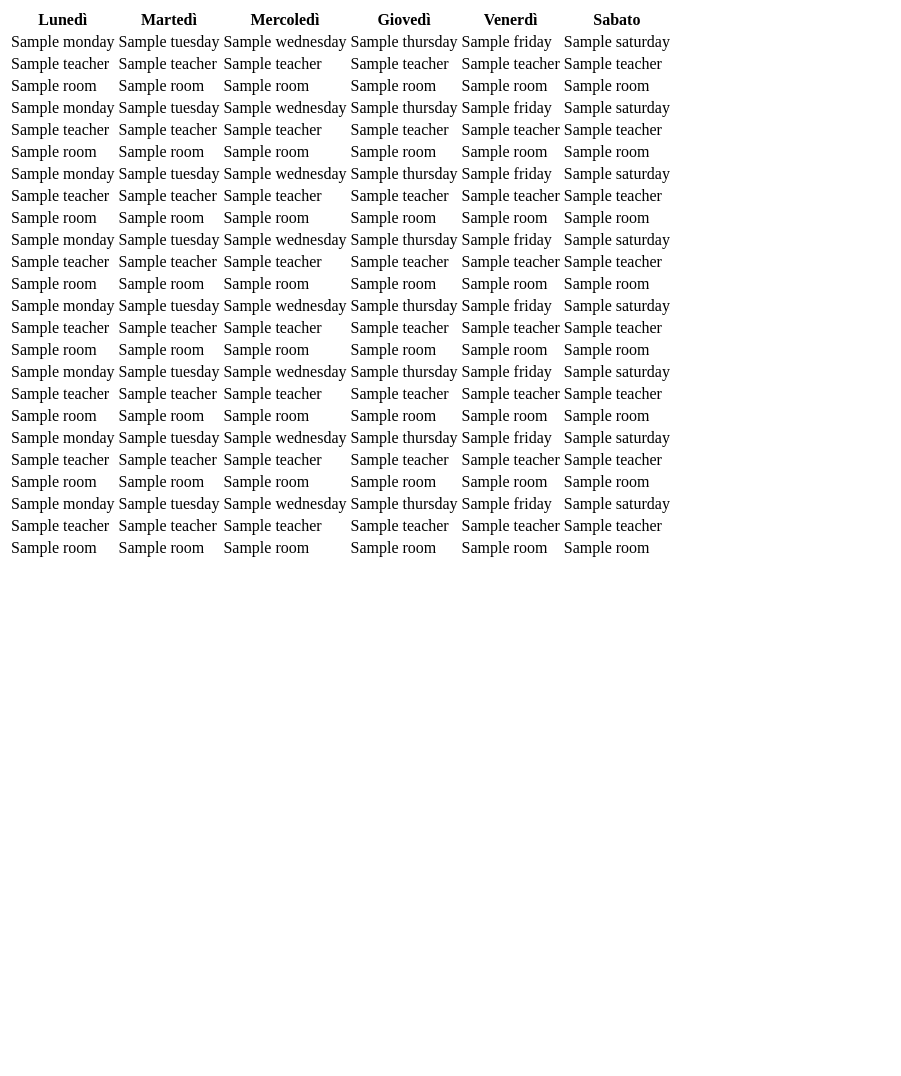
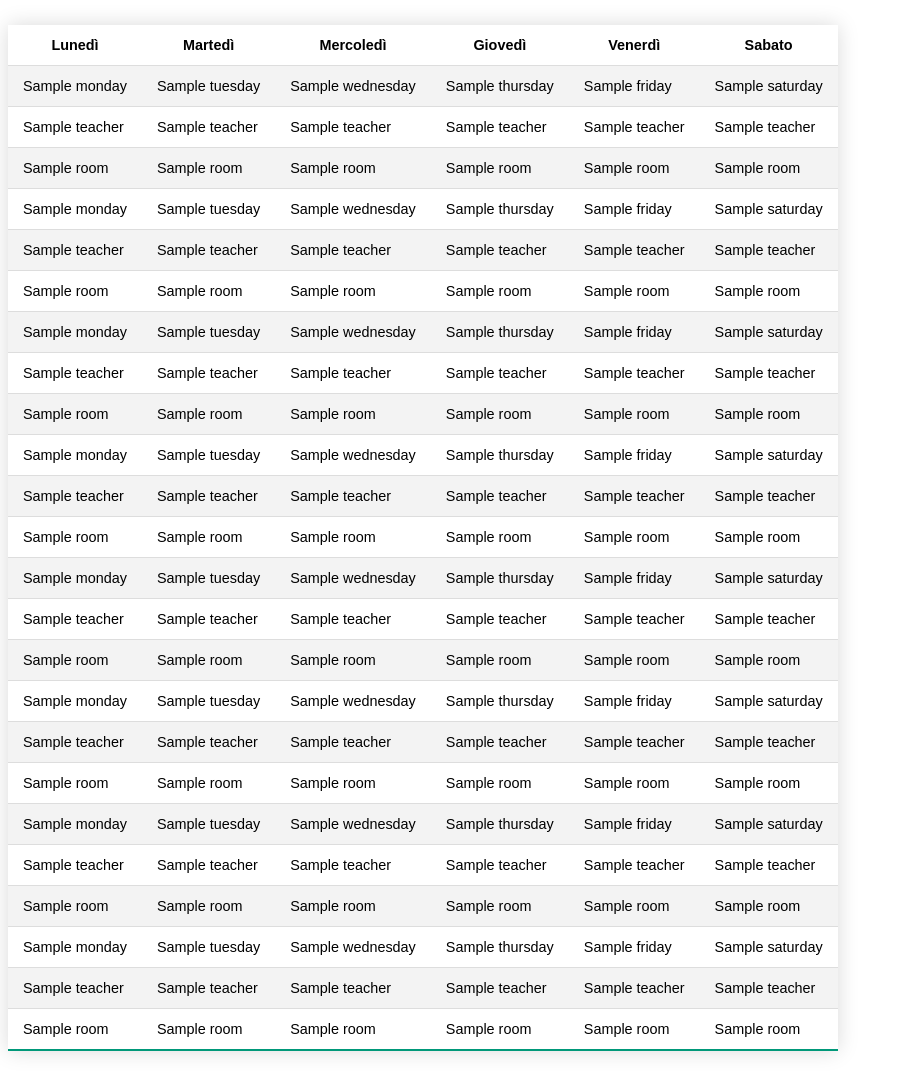
Before and after one commit to assenzostefano/class-website, a Flask app: template templates/orario/orario.html in a window 1280 px wide. Shown: the whole page, without its empty margins (0-901 px from the left). Before the commit the page ends 557 px from the top, so only its background shows below. Run offline with Flask 2, Linux system fonts and the light colour scheme; the template is opened without the code that fills it: most values are stand-ins (such as "Sample title", 1, 10 or a date in 2020); parts of the project's set-up code (start-up, migrations or seed data) failed here and were passed over.

Commit message:
Add style on school time table - Remove inutile lines of code

```diff
--- a/app.py
+++ b/app.py
@@ -45,45 +45,6 @@
     logging.info("A user went up: Calendario")
     return render_template('html/calendario.html')
 
-# Da sistemare
-@app.route('/api', methods = ['GET', 'POST'])
-def api():
-    logging.info("A user went up: API")
-    if(request.method == 'GET'):
-        data = "hello world"
-        return jsonify({'data': data})
-
-@app.route('/login', methods = ['GET', 'POST'])
-def login():
-    #Create login with Mongodb
-    logging.info("A user went up: Login")
-    message = 'Please login to your account'
-    if "email" in session:
-        return redirect(url_for("logged_in"))
-
-    if request.method == "POST":
-        email = request.form.get("email")
-        password = request.form.get("password")
-
-
-        email_found = records.find_one({"email": email})
-        if email_found:
-            email_val = email_found['email']
-            passwordcheck = email_found['password']
-
-            if bcrypt.checkpw(password.encode('utf-8'), passwordcheck):
-                session["email"] = email_val
-                return redirect(url_for('logged_in'))
-            else:
-                if "email" in session:
-                    return redirect(url_for("logged_in"))
-                message = 'Wrong password'
-                return render_template('login.html', message=message)
-        else:
-            message = 'Email not found'
-            return render_template('login.html', message=message)
-    return render_template('login.html', message=message)
-
 if __name__ == '__main__':
    logging.info("Web server started!")
    app.run(port=4999, debug=True)
--- /dev/null
+++ b/static/css/index.css
@@ -0,0 +1,35 @@
+.styled-table {
+    border-collapse: collapse;
+    margin: 25px 0;
+    font-size: 0.9em;
+    font-family: sans-serif;
+    min-width: 400px;
+    box-shadow: 0 0 20px rgba(0, 0, 0, 0.15);
+}
+
+.styled-table thead tr {
+    background-color: #009879;
+    color: #ffffff;
+    text-align: left;
+}
+.styled-table th,
+.styled-table td {
+    padding: 12px 15px;
+}
+
+.styled-table tbody tr {
+    border-bottom: 1px solid #dddddd;
+}
+
+.styled-table tbody tr:nth-of-type(even) {
+    background-color: #f3f3f3;
+}
+
+.styled-table tbody tr:last-of-type {
+    border-bottom: 2px solid #009879;
+}
+
+.styled-table tbody tr.active-row {
+    font-weight: bold;
+    color: #009879;
+}
--- a/templates/orario/orario.html
+++ b/templates/orario/orario.html
@@ -1,5 +1,13 @@
+<!DOCTYPE html>
+<html>
+<head>
+  {% block styles %}
+  <link rel="stylesheet"  type="text/css" href="{{url_for('.static', filename='css/index.css')}}">
+  {% endblock %}
 
-<table>
+  </head>
+  <body>
+  <table class="styled-table">
     <tr>
       <th scope="col">Lunedì</th>
       <th scope="col">Martedì</th>
@@ -249,3 +257,4 @@
       {% endfor %}
     </tr>
   </table>
+</body>
```
Lines whose indentation alone changed are shown as unchanged.
